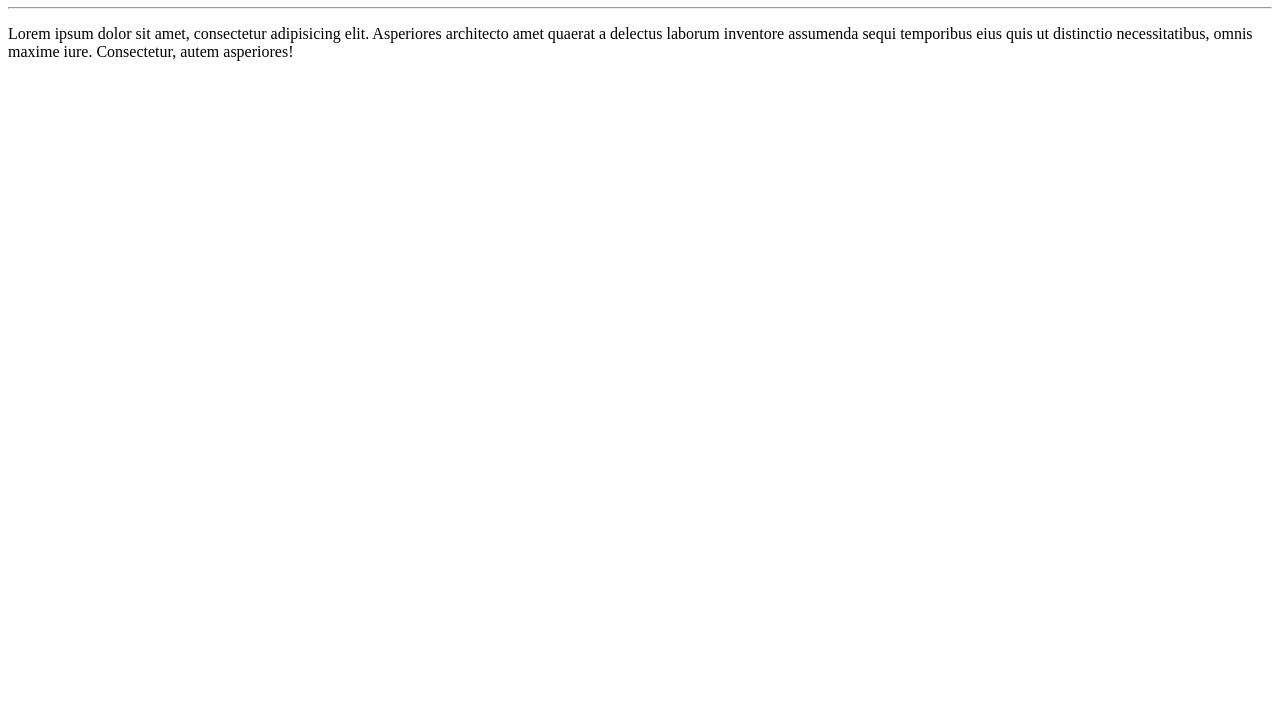
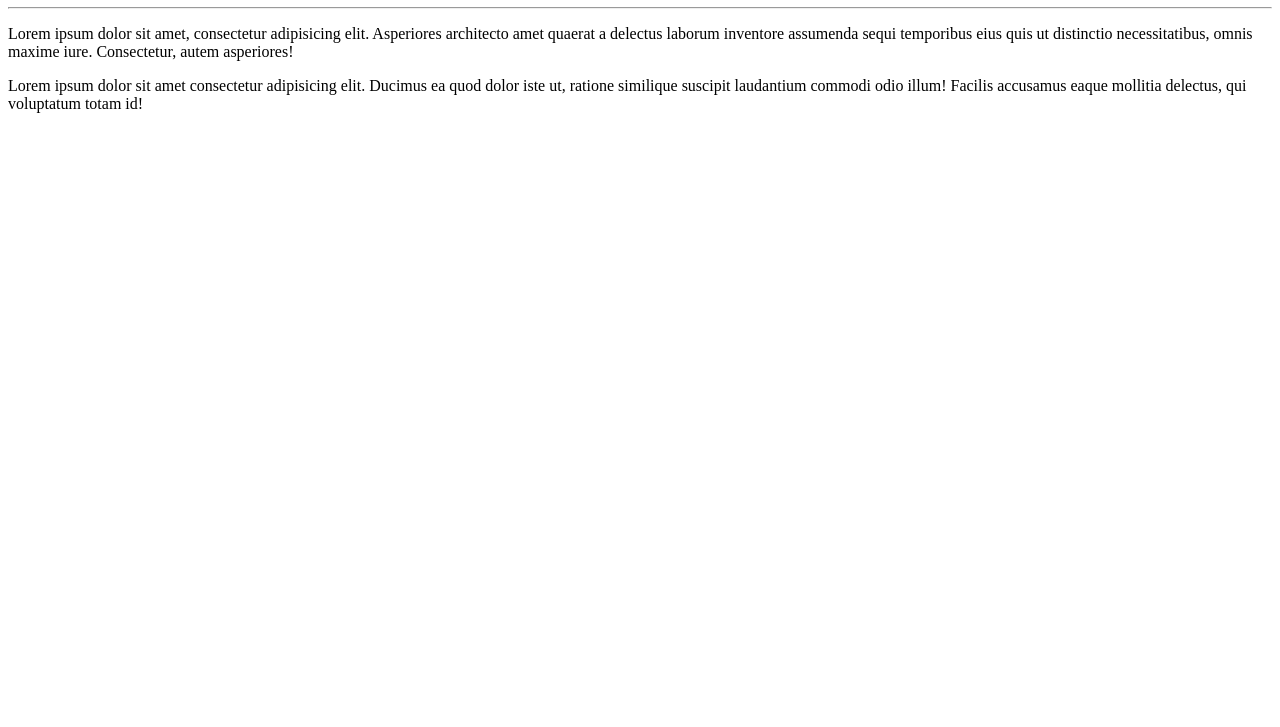
Before and after one commit to GeorgeAntonioss/Ola-Mundo, a plain HTML site: page Exemplo/index.html in a window 1280 px wide. Shown: the part 73-800 px from the top of the page. Drawn offline with Linux system fonts and the light colour scheme.

Commit message:
adicionei coisas

```diff
--- a/Exemplo/index.html
+++ b/Exemplo/index.html
@@ -10,5 +10,6 @@
     <h1>olá, mundo</h1>
     <hr>
     <p>Lorem ipsum dolor sit amet, consectetur adipisicing elit. Asperiores architecto amet quaerat a delectus laborum inventore assumenda sequi temporibus eius quis ut distinctio necessitatibus, omnis maxime iure. Consectetur, autem asperiores!</p>
+    <p>Lorem ipsum dolor sit amet consectetur adipisicing elit. Ducimus ea quod dolor iste ut, ratione similique suscipit laudantium commodi odio illum! Facilis accusamus eaque mollitia delectus, qui voluptatum totam id!</p>
 </body>
 </html>
```
